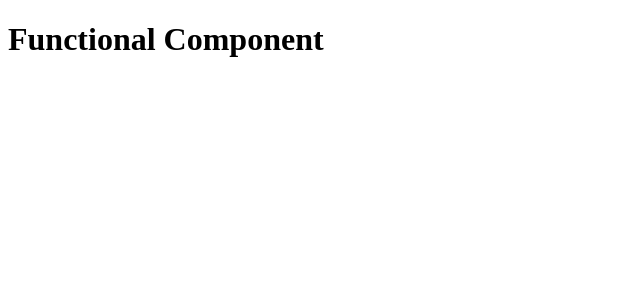
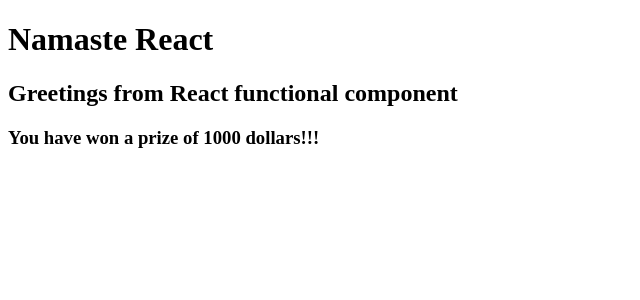
Before and after one commit to shivamgpt01/Food-Delivery-App, a React (Vite) app: page / in a window 1280 px wide. Shown: the top 300 px of the page, without its empty margins (0-640 px from the left). Built offline with nearby package versions, Linux system fonts and the light colour scheme.

Commit message:
Component composition and JS inside jsx

```diff
--- a/App.js
+++ b/App.js
@@ -1,18 +1,21 @@
 import React from "react";
 import ReactDOM from "react-dom/client";
 
-//React Element
-const jsxHeading = <h1 id="heading">Namaste React</h1>;
-const multiLineJSX = (
-  <div>
-    <h1 className="Heading">NAMASTE REACT!!!</h1>
-  </div>
-);
-const root = ReactDOM.createRoot(document.getElementById("root")); //Returns a JS object
-root.render(multiLineJSX); //creates the html tag out of JS object and place it inside root element
+//Component Composition - Rendering one component inside another
+const prize = 1000;
+const TitleComponent = () => {
+  return <h2>Greetings from React functional component</h2>;
+};
 
-//React Functional Components
 const HeadingComponent = () => {
-  return <h1>Functional Component</h1>;
+  return (
+    <div>
+      <h1>Namaste React</h1>
+      <TitleComponent />
+      <h3>You have won a prize of {prize} dollars!!!</h3>
+    </div>
+  );
 };
+
+const root = ReactDOM.createRoot(document.getElementById("root"));
 root.render(<HeadingComponent />);
```
Also changed, not shown: notes.txt.
